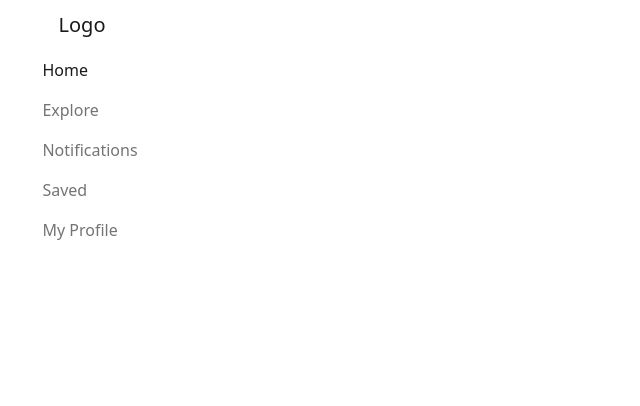
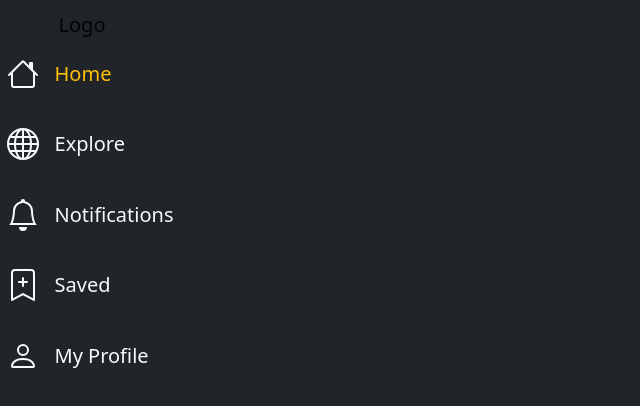
Before and after one commit to Tobshub/p-news, a React (Vite) app in the folder client/: page / in a window 1280 px wide. Shown: the top 406 px of the page, without its empty margins (0-640 px from the left). Built offline with nearby package versions, Linux system fonts and the light colour scheme.

Commit message:
sidebar changes

```diff
--- a/client/src/assets/styles/sidebar.scss
+++ b/client/src/assets/styles/sidebar.scss
@@ -1,4 +1,21 @@
 .sidebar {
   width: max(2%, 180px);
   height: 100vh;
+
+  .navbar-nav {
+    gap: 1.4rem;
+  }
+
+  &-item {
+    font-size: 20px;
+    color: inherit;
+    display: flex;
+    justify-content: flex-start;
+    align-items: center;
+    gap: 1rem;
+    border-radius: 10px;
+    &:hover {
+      background-color: hsl(240, 75%, 80%);
+    }
+  }
 }
--- a/client/src/components/ui/sidebar.tsx
+++ b/client/src/components/ui/sidebar.tsx
@@ -1,17 +1,52 @@
 import { NavLink } from "react-router-dom";
+import {
+  BsHouse,
+  BsGlobe,
+  BsBell,
+  BsBookmarkPlus,
+  BsPerson,
+} from "react-icons/bs";
 import "@styles/sidebar.scss";
+import { useContext } from "react";
+import ThemeContext from "@context/theme";
+import { IconContext } from "react-icons";
 
 export default function Sidebar(props: { user: {} }) {
+  const { theme } = useContext(ThemeContext);
   return (
     <nav className="navbar navbar-expand-lg sidebar d-flex flex-column">
       <h1 className="navbar-brand">Logo</h1>
-      <div className="navbar-nav d-flex flex-column">
-        <BootNavLink to="/">Home</BootNavLink>
-        <BootNavLink to="/explore">Explore</BootNavLink>
-        <BootNavLink to="/notifications">Notifications</BootNavLink>
-        <BootNavLink to="/saved">Saved</BootNavLink>
-        <BootNavLink to="my-profile">My Profile</BootNavLink>
-      </div>
+      <IconContext.Provider
+        value={{
+          size: 32,
+          className: `sidebar-icons text-${theme.color}` /* icon color set with boostrap class */,
+        }}
+      >
+        <div
+          className={`navbar-nav d-flex flex-column text-${theme.color}`}
+        >
+          <BootNavLink to="/">
+            <BsHouse />
+            Home
+          </BootNavLink>
+          <BootNavLink to="/explore">
+            <BsGlobe />
+            Explore
+          </BootNavLink>
+          <BootNavLink to="/notifications">
+            <BsBell />
+            Notifications
+          </BootNavLink>
+          <BootNavLink to="/saved">
+            <BsBookmarkPlus />
+            Saved
+          </BootNavLink>
+          <BootNavLink to="my-profile">
+            <BsPerson />
+            My Profile
+          </BootNavLink>
+        </div>
+      </IconContext.Provider>
     </nav>
   );
 }
@@ -24,9 +59,10 @@ function BootNavLink(props: BootNavLinkProps) {
     <NavLink
       to={props.to}
       className={({ isActive }) =>
-        `nav-item nav-link ${isActive ? "active" : ""}`
+        `nav-item nav-link sidebar-item ${
+          isActive ? "text-warning active" : ""
+        }`
       }
-      style={{ display: "block" }}
     >
       {props.children}
     </NavLink>
--- /dev/null
+++ b/client/src/context/theme.ts
@@ -0,0 +1,19 @@
+import { createContext } from "react";
+
+export const themes = {
+  dark: {
+    bg: "bg-dark",
+    color: "light",
+  },
+  light: {
+    bg: "bg-light",
+    color: "dark",
+  },
+} as const;
+
+const ThemeContext = createContext<{
+  theme: typeof themes.dark | typeof themes.light;
+  toggleTheme: () => void;
+}>({ theme: themes.dark, toggleTheme: () => null });
+
+export default ThemeContext;
--- /dev/null
+++ b/client/src/pages/Explore/explore.tsx
@@ -0,0 +1,15 @@
+import ThemeContext from "@context/theme";
+import SideBarLayout from "@layouts/sidebar-layout";
+import { useContext } from "react";
+import { Outlet } from "react-router-dom";
+
+export default function Explore() {
+  const themeContext = useContext(ThemeContext);
+  return (
+    <div className={`page explore ${themeContext.theme.bg}`}>
+      <SideBarLayout user={{}}>
+        <Outlet />
+      </SideBarLayout>
+    </div>
+  );
+}
--- a/client/src/pages/Home/index.tsx
+++ b/client/src/pages/Home/home.tsx
@@ -1,9 +1,12 @@
+import ThemeContext from "@context/theme";
 import SideBarLayout from "@layouts/sidebar-layout";
+import { useContext } from "react";
 import { Outlet } from "react-router-dom";
 
 export default function Home() {
+  const themeContext = useContext(ThemeContext);
   return (
-    <div className="page home">
+    <div className={`page home ${themeContext.theme.bg}`}>
       <SideBarLayout user={{}}>
         <Outlet />
       </SideBarLayout>
--- a/client/src/root/root.tsx
+++ b/client/src/root/root.tsx
@@ -1,6 +1,9 @@
 import "bootstrap/dist/css/bootstrap.min.css";
 import { createBrowserRouter, RouterProvider } from "react-router-dom";
-import Home from "@pages/Home";
+import Home from "@pages/Home/home";
+import Explore from "@pages/Explore/explore";
+import ThemeContext, { themes } from "@context/theme";
+import { useState } from "react";
 
 const router = createBrowserRouter([
   {
@@ -9,7 +12,7 @@ const router = createBrowserRouter([
   },
   {
     path: "/explore",
-    element: <>Explore</>,
+    element: <Explore />,
   },
   {
     path: "/notifications",
@@ -26,5 +29,19 @@ const router = createBrowserRouter([
 ]);
 
 export default function App() {
-  return <RouterProvider router={router} />;
+  const [theme, setTheme] = useState<
+    typeof themes.dark | typeof themes.light
+  >(themes.dark);
+  const toggleTheme = () => {
+    if (theme.bg === "bg-dark") {
+      setTheme(themes.light);
+    } else {
+      setTheme(themes.dark);
+    }
+  };
+  return (
+    <ThemeContext.Provider value={{ theme, toggleTheme }}>
+      <RouterProvider router={router} />
+    </ThemeContext.Provider>
+  );
 }
--- a/client/tsconfig.json
+++ b/client/tsconfig.json
@@ -27,6 +27,7 @@
       "@layouts/*": ["src/layouts/*"],
       "@pages/*": ["src/pages/*"],
       "@root/*": ["src/root/*"],
+      "@context/*": ["src/context/*"],
       "@server": ["../server/*"]
     }
   },
```
